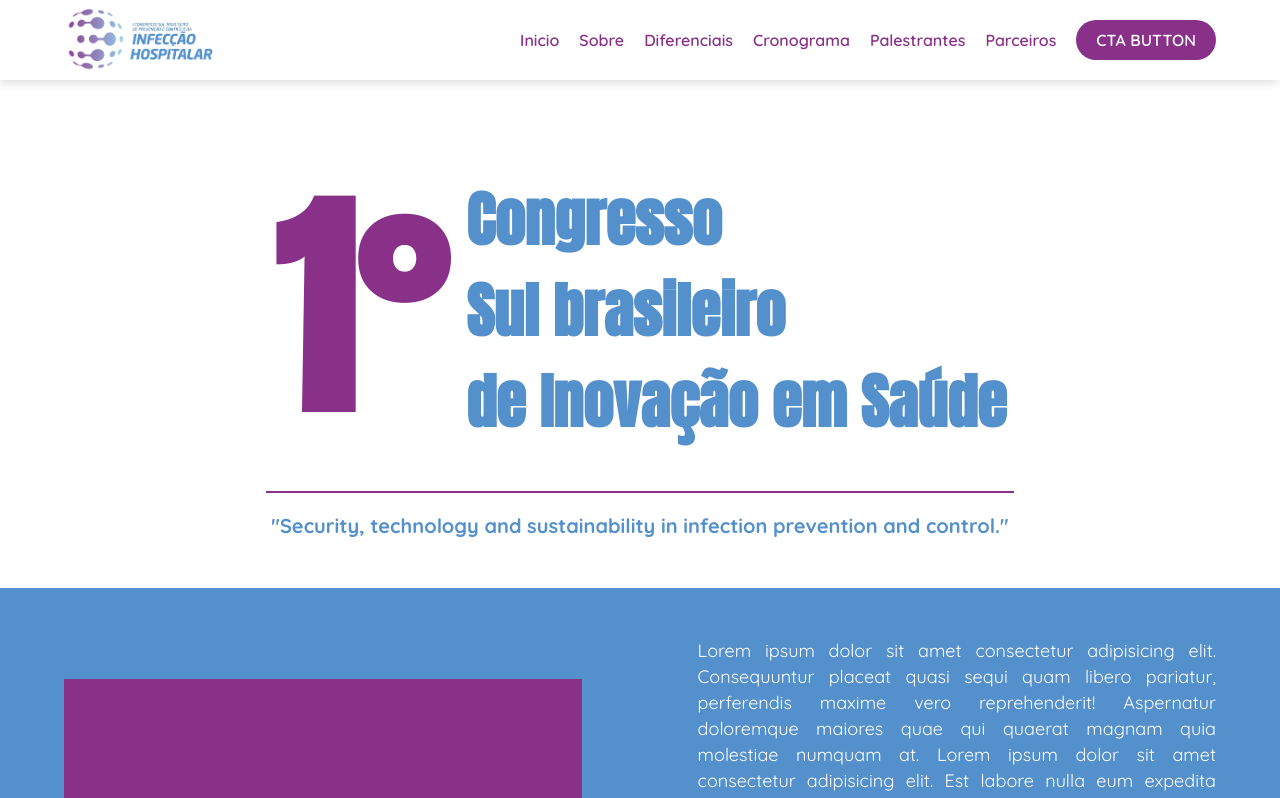
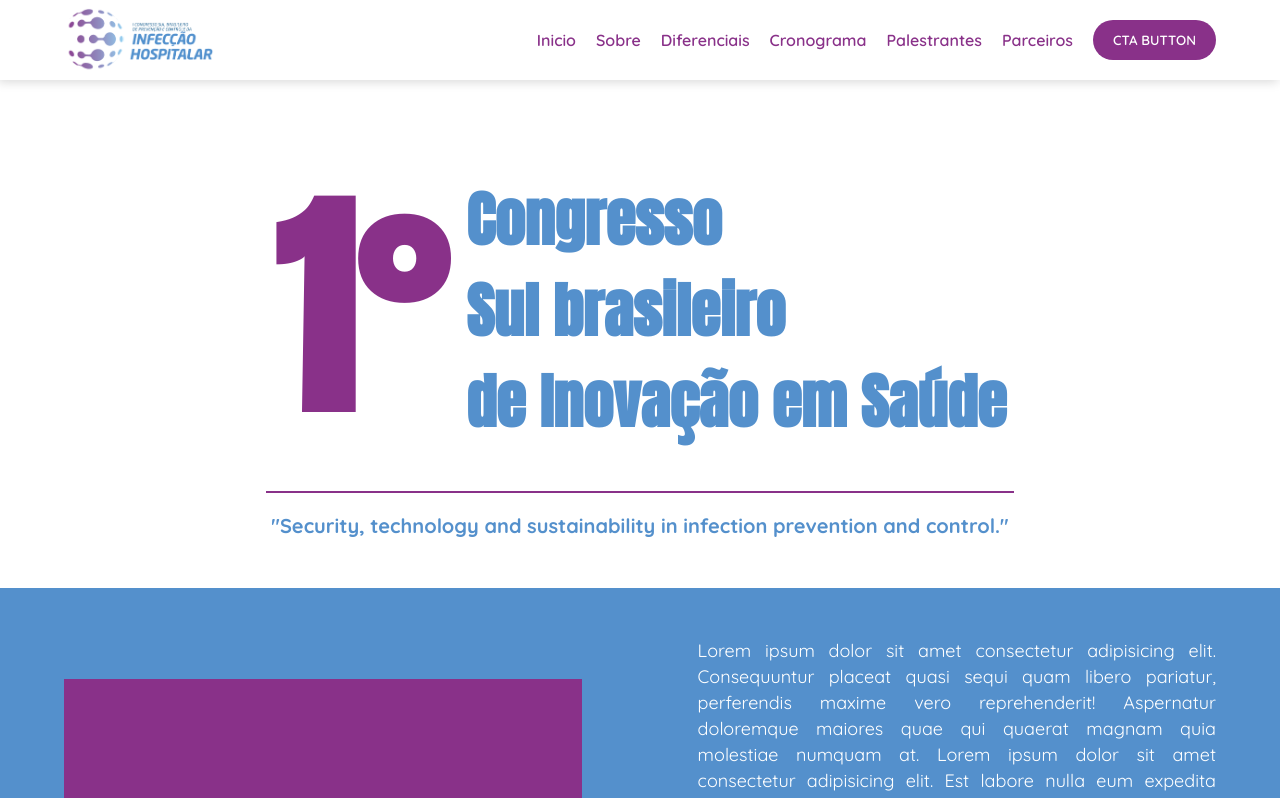
Before and after one commit to pedrohhcunha/congresso, a Next.js app: page / in a window 1280 px wide. Shown: the top 798 px of the page. Built offline with nearby package versions, Linux system fonts and the light colour scheme.

Commit message:
Corrigindo erro na estilização dos CTA buttons

```diff
--- a/components/Button.jsx
+++ b/components/Button.jsx
@@ -3,8 +3,10 @@ import Link from 'next/link'
 
 export default function Button(props) {
     return(
-        <Link href="/#Cadastro">
-            <a className={styles.button}>{props.children}</a>
-        </Link>
+        <button className={styles.button}>
+            <Link href="/#Cadastro">
+                <a>{props.children}</a>
+            </Link>
+        </button>
     )
 }
--- a/styles/Button.module.scss
+++ b/styles/Button.module.scss
@@ -17,9 +17,6 @@
     -moz-transition: .3s;
     -ms-transition: .3s;
     -o-transition: .3s;
-    display: flex;
-    align-items: center;
-    justify-content: center;
 
     &:hover{
         filter: brightness(.8);
```
